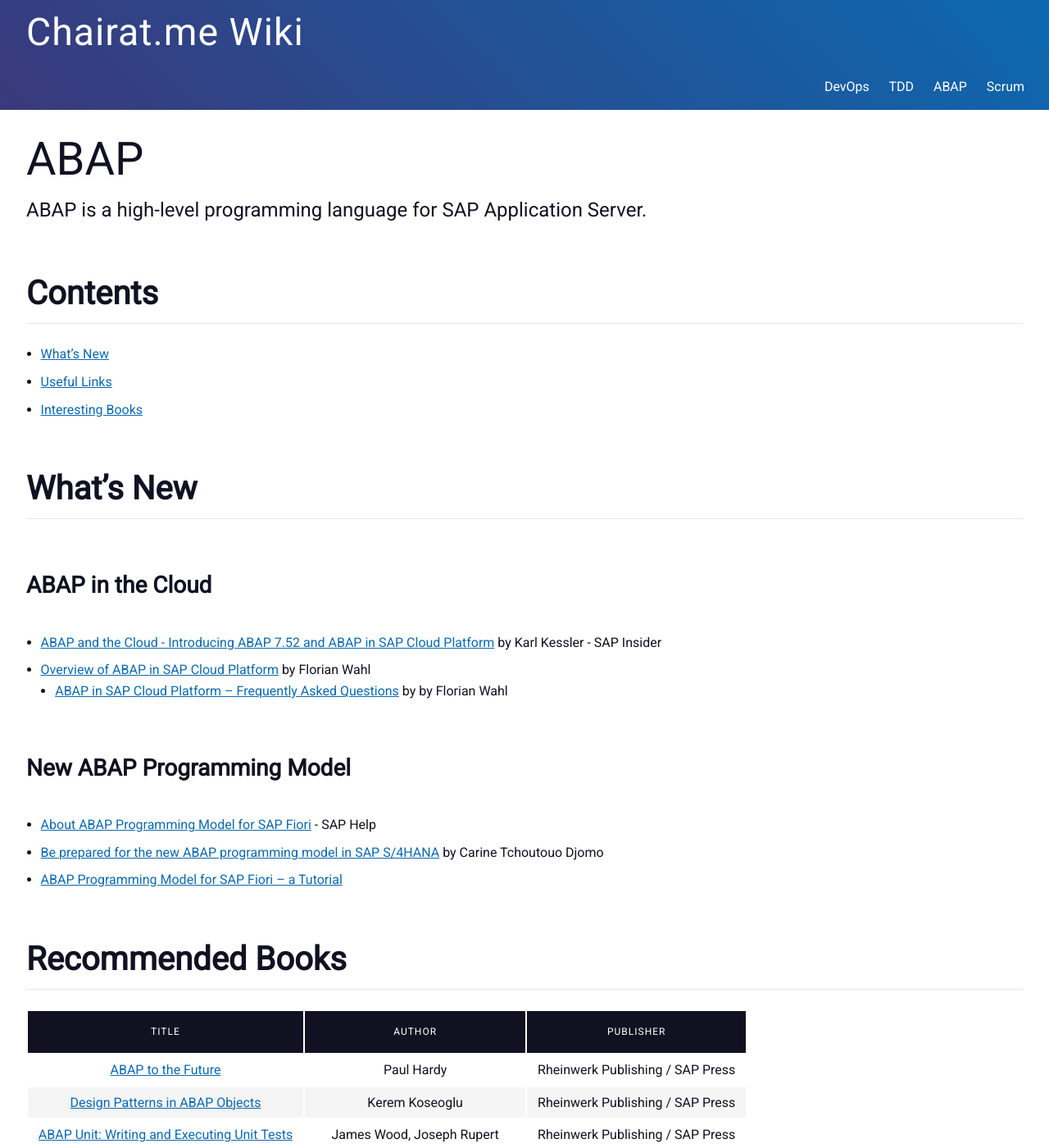
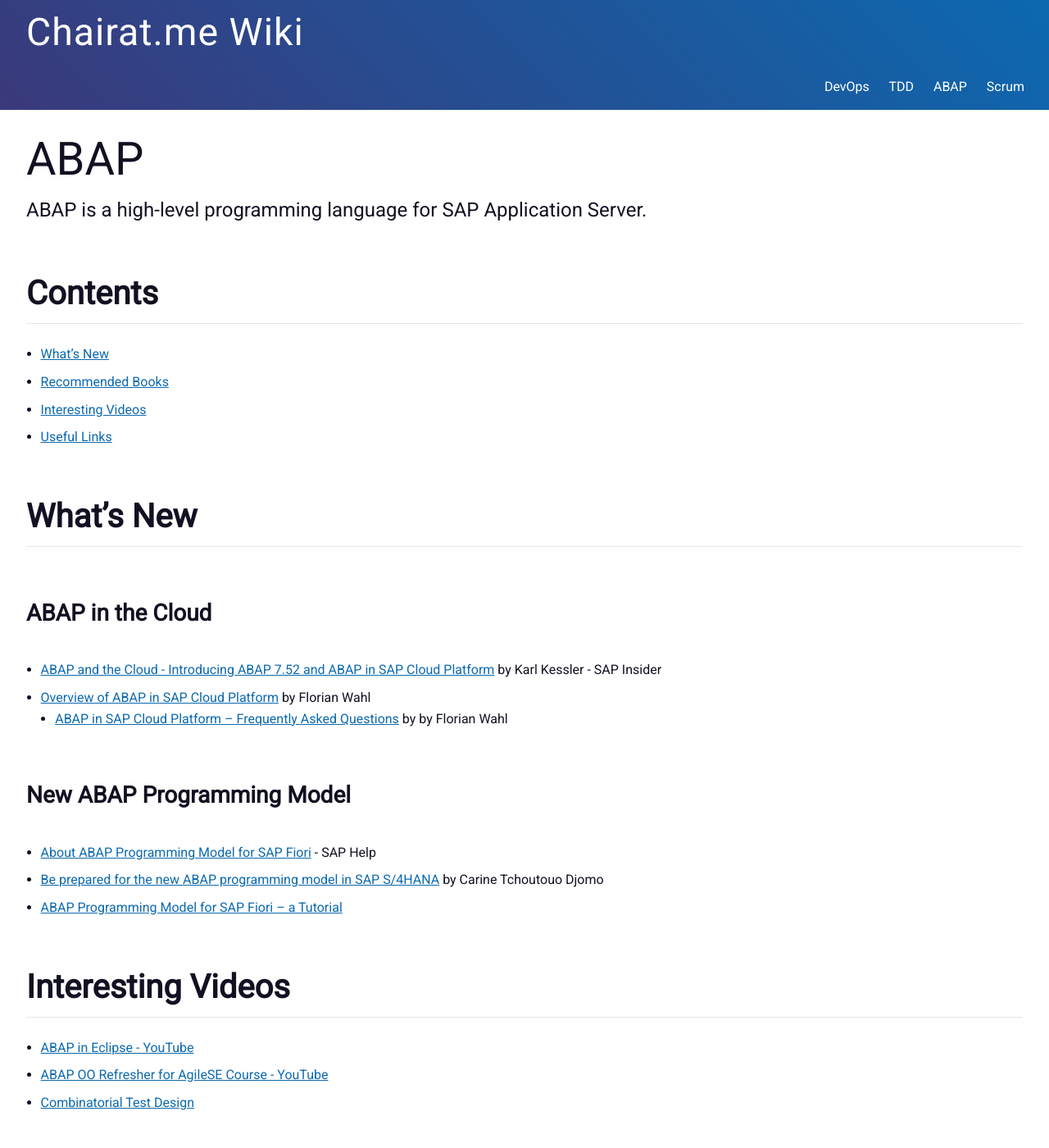
Before and after one commit to shruti170901/hola.github.io, a Jekyll site: the page built from abap/index.md, in a window 1280 px wide and 1400 px high. Shown: the whole window at 82% size. Built offline with Jekyll 4.4.1, drawn with Linux system fonts in a browser that asks for light colours; some of the changed text lies outside the part shown.

Commit message:
Update index.md

```diff
--- a/abap/index.md
+++ b/abap/index.md
@@ -6,9 +6,10 @@ description: ABAP is a high-level programming language for SAP Application Serve
 
 # Contents
 
-- [What's New](#whats_new)
-- [Useful Links](#useful_links)
-- [Interesting Books](#interesting_books)
+- [What's New](#whats-new)
+- [Recommended Books](#recommended-books)
+- [Interesting Videos](#interesting-videos)
+- [Useful Links](#useful-links)
 
 # What's New
 
@@ -23,6 +24,12 @@ description: ABAP is a high-level programming language for SAP Application Serve
 - [About ABAP Programming Model for SAP Fiori](https://help.sap.com/doc/cc0c305d2fab47bd808adcad3ca7ee9d/7.5.6/en-US/3b77569ca8ee4226bdab4fcebd6f6ea6.html) - SAP Help
 - [Be prepared for the new ABAP programming model in SAP S/4HANA](https://blogs.sap.com/2017/12/07/be-prepared-for-the-new-abap-programming-model-in-sap-s4hana/) by Carine Tchoutouo Djomo
 - [ABAP Programming Model for SAP Fiori – a Tutorial](https://blogs.sap.com/2018/02/18/abap-programming-model-for-sap-fiori-a-tutorial/)
+
+# Interesting Videos
+
+- [ABAP in Eclipse - YouTube](https://www.youtube.com/playlist?list=PLM6Ee3lDb6FgYc8PhQbfD90Z4jA17j3V7)
+- [ABAP OO Refresher for AgileSE Course - YouTube](https://www.youtube.com/playlist?list=PLQeClR5qhUI_Af02G63SbblYs3A1phw6T)
+- [Combinatorial Test Design](https://www.youtube.com/playlist?list=PLQeClR5qhUI_jkEnQV3LQOoY73SbySWyA)
 
 # Recommended Books
 
```
Also changed, not shown: other parts of abap/index.md (+0 -1 lines).
